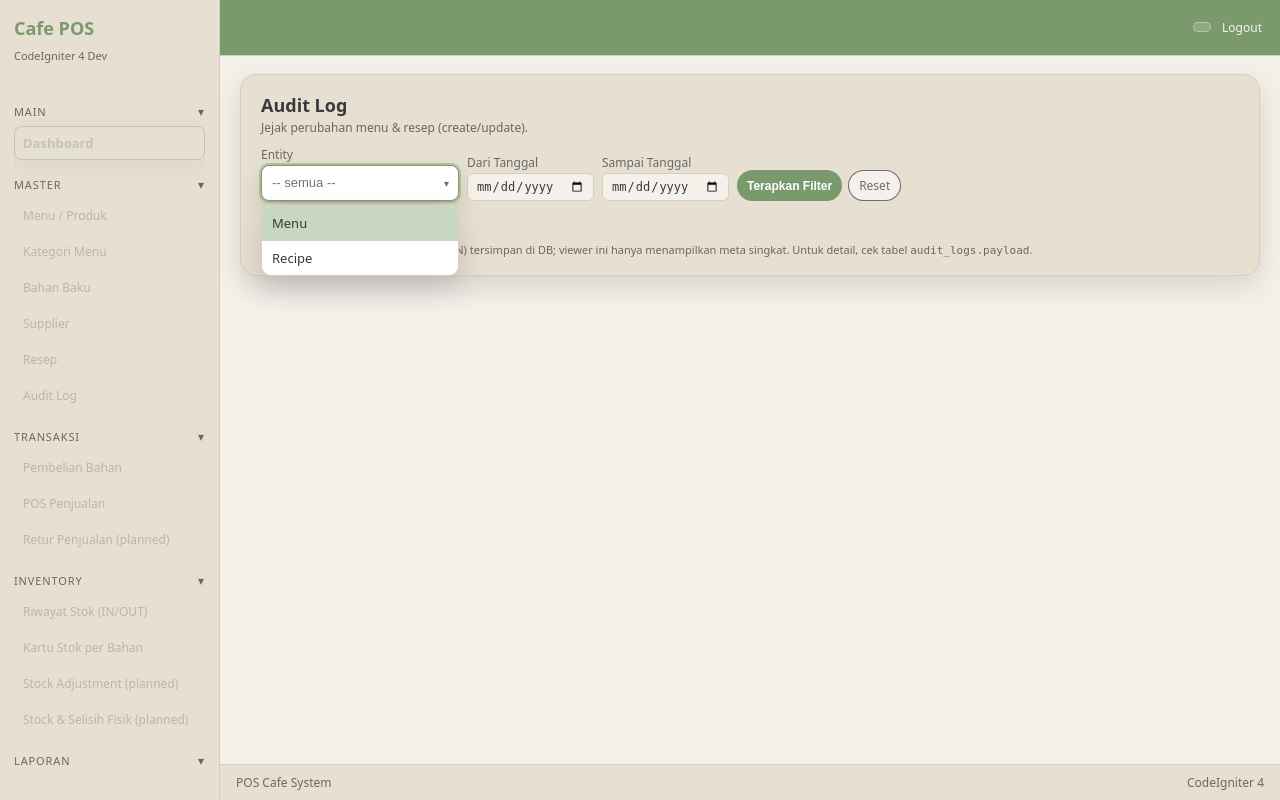
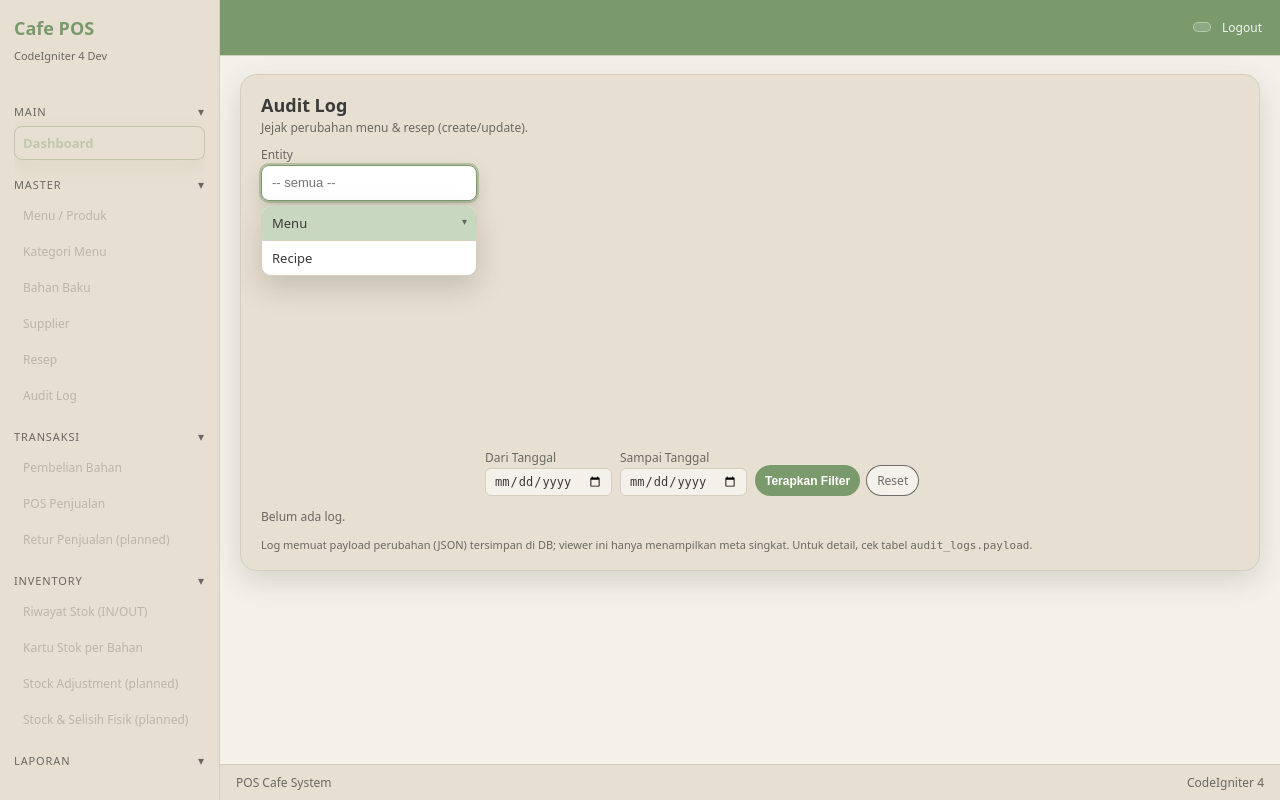
Before and after one commit to sotyarama/ci4-local, a CodeIgniter 4 app: the page made by app/Views/audit_logs/audit_logs_index.php in a window 1280 px wide, after a click on "Entity". Run offline with PHP 8.4 and a stand-in for CodeIgniter, Linux system fonts and the light colour scheme; the template is opened without the code that fills it, so the values that code supplies are empty; some libraries are stand-ins or nearby versions.

Commit message:
Fix filterable dropdown alignment, whitespace labels, and multi-row behavior

```diff
--- a/public/css/theme-temurasa.css
+++ b/public/css/theme-temurasa.css
@@ -7,7 +7,7 @@
     --tr-text: #3A3A3A;
     --tr-secondary-green: #C8D7C0;
     --tr-secondary-beige: #E7DFD1;
-    /* Supporting tones */
+
     --tr-border: #d6cfc0;
     --tr-surface: #E7DFD1;
     --tr-surface-strong: #C8D7C0;
@@ -17,9 +17,7 @@
 
 *,
 *::before,
-*::after {
-    box-sizing: border-box;
-}
+*::after { box-sizing: border-box; }
 
 body {
     margin: 0;
@@ -28,9 +26,7 @@
     font-family: system-ui, -apple-system, BlinkMacSystemFont, "Segoe UI", sans-serif;
 }
 
-a {
-    color: var(--tr-primary);
-}
+a { color: var(--tr-primary); }
 
 .card {
     background: var(--tr-surface);
@@ -55,11 +51,7 @@
     cursor: pointer;
     transition: transform 0.1s ease, box-shadow 0.1s ease, background-color 0.15s ease;
 }
-
-.btn:disabled {
-    opacity: 0.6;
-    cursor: not-allowed;
-}
+.btn:disabled { opacity: 0.6; cursor: not-allowed; }
 
 .btn-primary {
     background: var(--tr-primary-strong);
@@ -67,19 +59,16 @@
     color: #fff;
     box-shadow: 0 8px 18px rgba(122, 154, 108, 0.32);
 }
-
 .btn-primary:hover {
     background: var(--tr-primary-deep);
     box-shadow: 0 10px 22px rgba(122, 154, 108, 0.36);
 }
-
 .btn-secondary {
     background: var(--tr-secondary-beige);
     border-color: var(--tr-border);
     color: var(--tr-primary);
     font-weight: 600;
 }
-
 .btn-outline-primary {
     background: transparent;
     border-color: var(--tr-primary);
@@ -92,16 +81,12 @@
     color: #fff !important;
     font-weight: 600;
 }
-
 [style*="rgba(122,154,108,0.14)"] {
     color: var(--tr-primary) !important;
     font-weight: 600;
     border-color: var(--tr-primary) !important;
 }
-
-[style*="background:var(--tr-accent-brown)"] {
-    color: #fff !important;
-}
+[style*="background:var(--tr-accent-brown)"] { color: #fff !important; }
 
 input[type="text"],
 input[type="number"],
@@ -125,21 +110,17 @@
     border-color: var(--tr-primary);
 }
 
-label {
-    color: var(--tr-muted-text);
-}
+label { color: var(--tr-muted-text); }
 
 /* =========================
-   FILTERABLE SELECT DROPDOWN
+   FILTERABLE SELECT - DEFAULT (FLOATING)
    ========================= */
 
 .filter-select {
     position: relative;
     width: 100%;
-    z-index: 50; /* <-- tambahan: buat stack di atas row/card lain */
 }
 
-/* Select asli disembunyikan tapi tetap ada untuk event change / form submit */
 .filter-select .filter-select-original {
     position: absolute !important;
     inset: 0;
@@ -147,7 +128,6 @@
     pointer-events: none !important;
 }
 
-/* Input filter yang tampak di UI */
 .filter-select-input {
     width: 100%;
     padding: 8px 28px 8px 10px;
@@ -158,6 +138,12 @@
     font-size: 13px;
     line-height: 1.4;
     cursor: pointer;
+
+    /* force left align everywhere */
+    text-align: left !important;
+    white-space: nowrap;
+    overflow: hidden;
+    text-overflow: ellipsis;
 }
 
 .filter-select-input:focus {
@@ -165,13 +151,11 @@
     border-color: var(--tr-primary);
 }
 
-/* State open: beri sedikit shadow */
 .filter-select.open .filter-select-input {
     border-color: var(--tr-primary);
     box-shadow: 0 8px 18px rgba(58, 58, 58, 0.18);
 }
 
-/* Ikon caret */
 .filter-select-caret {
     position: absolute;
     right: 10px;
@@ -183,7 +167,7 @@
     z-index: 2;
 }
 
-/* Container list dropdown */
+/* floating list */
 .filter-select-list {
     position: absolute;
     top: calc(100% + 4px);
@@ -195,42 +179,39 @@
     box-shadow: 0 12px 28px rgba(58, 58, 58, 0.2);
     max-height: 260px;
     overflow-y: auto;
-
-    /* default: tidak tampil sampai .open ditambahkan */
     display: none;
     z-index: 9999;
+
+    padding: 0;
+    margin: 0;
+    text-align: left !important;
 }
 
-/* Saat wrapper punya class .open, paksa tampil */
-.filter-select.open .filter-select-list {
-    display: block !important;
-}
+.filter-select.open .filter-select-list { display: block !important; }
 
-/* Item di dalam dropdown */
 .filter-select-option {
+    display: block;
+    width: 100%;
+    box-sizing: border-box;
     padding: 8px 10px;
     cursor: pointer;
     font-size: 13px;
     border-bottom: 1px solid var(--tr-border);
+
+    text-align: left !important;
+    white-space: nowrap;
+    overflow: hidden;
+    text-overflow: ellipsis;
 }
 
-.filter-select-option:last-child {
-    border-bottom: none;
-}
+.filter-select-option:last-child { border-bottom: none; }
 
 .filter-select-option:hover,
-.filter-select-option.active {
-    background: var(--tr-secondary-green);
-}
+.filter-select-option.active { background: var(--tr-secondary-green); }
 
-.filter-select-option.selected {
-    font-weight: 600;
-}
+.filter-select-option.selected { font-weight: 600; }
 
-.filter-select-option.is-disabled {
-    opacity: 0.5;
-    cursor: not-allowed;
-}
+.filter-select-option.is-disabled { opacity: 0.5; cursor: not-allowed; }
 
 .filter-select-empty {
     padding: 10px;
@@ -249,8 +230,7 @@
    ========================= */
 
 .table-scroll-wrap {
-    overflow-x: auto;
-    overflow-y: visible; /* penting: jangan auto, supaya dropdown tidak terpotong */
+    overflow: auto; /* default aman untuk list halaman lain */
     max-height: calc(80vh - 120px);
     border: 1px solid var(--tr-border);
     border-radius: 10px;
@@ -268,15 +248,12 @@
     color: var(--tr-text);
 }
 
-th,
-td {
+th, td {
     padding: 6px 8px;
     border-bottom: 1px solid var(--tr-border);
 }
 
-tr:hover td {
-    background: rgba(200, 215, 192, 0.4);
-}
+tr:hover td { background: rgba(200, 215, 192, 0.4); }
 
 .pill {
     display: inline-flex;
@@ -289,89 +266,70 @@
     font-size: 12px;
 }
 
-.muted {
-    color: var(--tr-muted-text);
+.muted { color: var(--tr-muted-text); }
+
+/* =================================================
+   POS PENJUALAN: INLINE DROPDOWN (agar tidak terpotong)
+   ================================================= */
+
+#items-table .filter-select-list {
+    position: static !important;
+    display: none;
+    margin-top: 4px;
+    max-height: 200px;
+    overflow-y: auto;
+    z-index: auto !important;
+}
+
+#items-table .filter-select.open .filter-select-list {
+    display: block !important;
+}
+
+/* =================================================
+   FORM RESEP (MULTI ROW): INLINE + SPACING
+   Scope: field wrapper yang punya label di dalam card
+   (menghindari efek ke dropdown global lain)
+   ================================================= */
+
+/* wrapper field umum: <div> yang punya <label> langsung di bawah .card */
+.card div:has(> label) .filter-select-list {
+    position: static !important;
+    display: none;
+    margin-top: 4px;
+    max-height: 200px;
+    overflow-y: auto;
+    z-index: auto !important;
+}
+
+.card div:has(> label) .filter-select.open .filter-select-list {
+    display: block !important;
+}
+
+/* agar tidak numpuk saat beberapa dropdown ada di bawahnya */
+.card div:has(> label) .filter-select.open {
+    margin-bottom: 220px;
 }
 
 /* ============================================
-   FIX DROPDOWN TERPOTONG CARD (GLOBAL PATCH)
+   FIX ALIGNMENT: select & input harus LEFT
+   (atasi kasus select yang kelihatan center)
    ============================================ */
 
-.card,
-.card-body,
-.row,
-.col,
-.form-group,
-.form-row,
-.table-scroll-wrap,
-.table-scroll-wrap tr,
-.table-scroll-wrap td,
-.table-scroll-wrap .item-row {
-    overflow: visible !important;
+/* Input filter (custom) */
+.filter-select .filter-select-input{
+  text-align: left !important;
+  padding-left: 10px !important;
+  padding-right: 28px !important;
+  text-indent: 0 !important;
 }
 
-/* Pastikan dropdown berada di atas layer lain */
-.filter-select {
-    position: relative;
-    z-index: 9999 !important;
+/* Select asli (native) — beberapa browser butuh text-align-last */
+.filter-select select.filter-select-original{
+  text-align: left !important;
+  text-align-last: left !important;
 }
 
-.filter-select-list {
-    position: absolute;
-    z-index: 10000 !important;
+/* Opsi di list juga pastikan left */
+.filter-select .filter-select-option{
+  text-align: left !important;
 }
-
-/* ============================================
-   FIX DROPDOWN TERPOTONG CARD / CONTENT
-   ============================================ */
-
-/* Semua container utama di halaman transaksi jangan motong anaknya */
-.layout,
-.main,
-main.content,
-main.content > .card,
-main.content form {
-    overflow: visible !important;
-}
-
-/* Pastikan wrapper table tidak memotong dropdown */
-.table-scroll-wrap,
-.table-scroll-wrap table,
-.table-scroll-wrap tbody,
-.table-scroll-wrap tr,
-.table-scroll-wrap td {
-    overflow: visible !important;
-}
-
-/* Naikkan lagi layer dropdown di atas card lain */
-.filter-select {
-    position: relative;
-    z-index: 200 !important;
-}
-
-.filter-select-list {
-    position: absolute;
-    z-index: 210 !important;
-}
-
-/* ============================================
-   OVERRIDE KHUSUS TABEL PENJUALAN
-   ============================================ */
-
-/* Di tabel penjualan, buat dropdown "inline" supaya tidak ketutup card */
-#items-table .filter-select {
-    z-index: auto !important;
-}
-
-#items-table .filter-select-list {
-    position: static !important;   /* ikut layout normal, bukan absolute */
-    display: none;                 /* default tersembunyi */
-    margin-top: 4px;
-    max-height: 200px;
-    overflow-y: auto;
-}
-
-/* Saat open, tampilkan list seperti biasa */
-#items-table .filter-select.open .filter-select-list {
-    display: block !important;
-}
```
Also changed, not shown: DEV_NOTES.md (+8 -1 lines), public/js/app.js.
